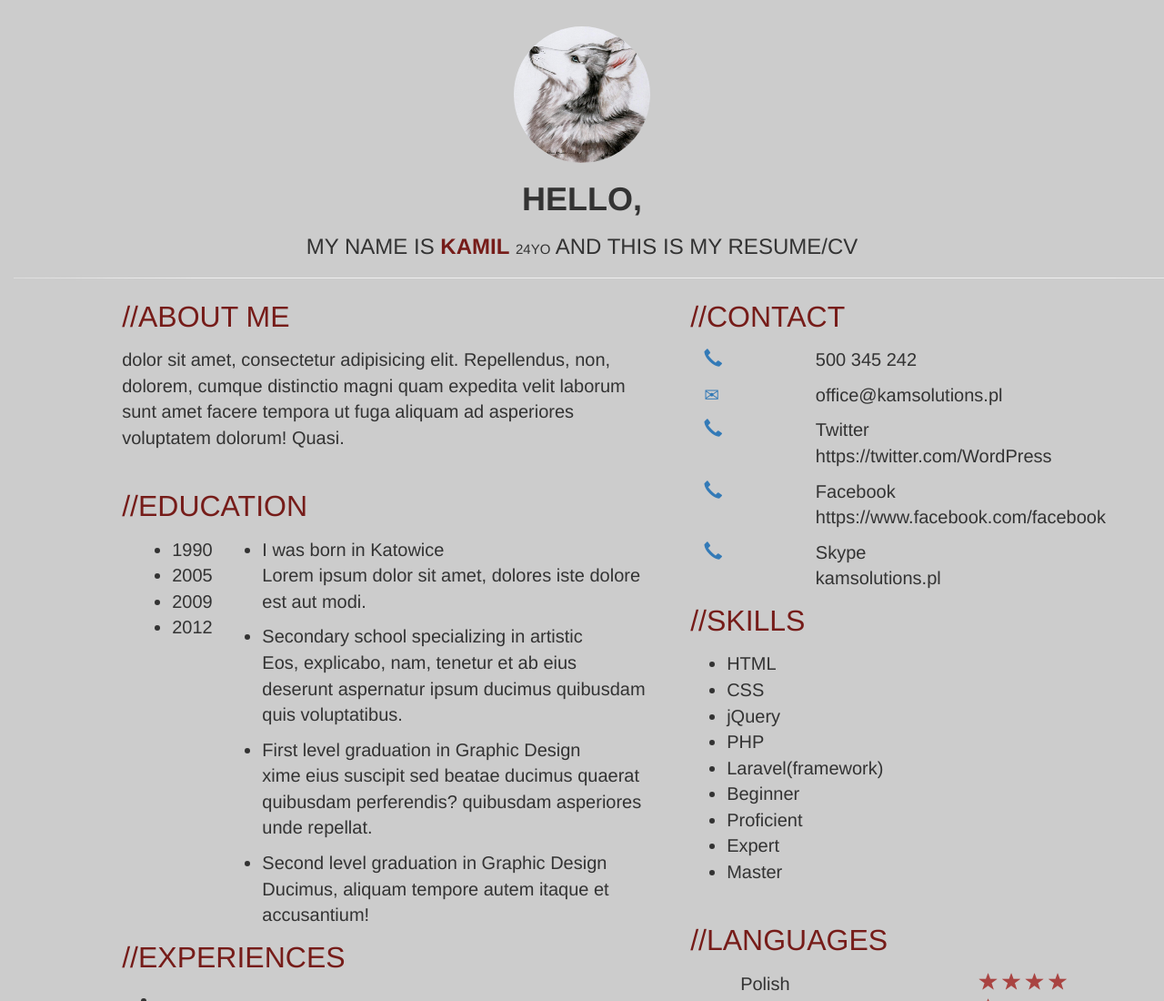
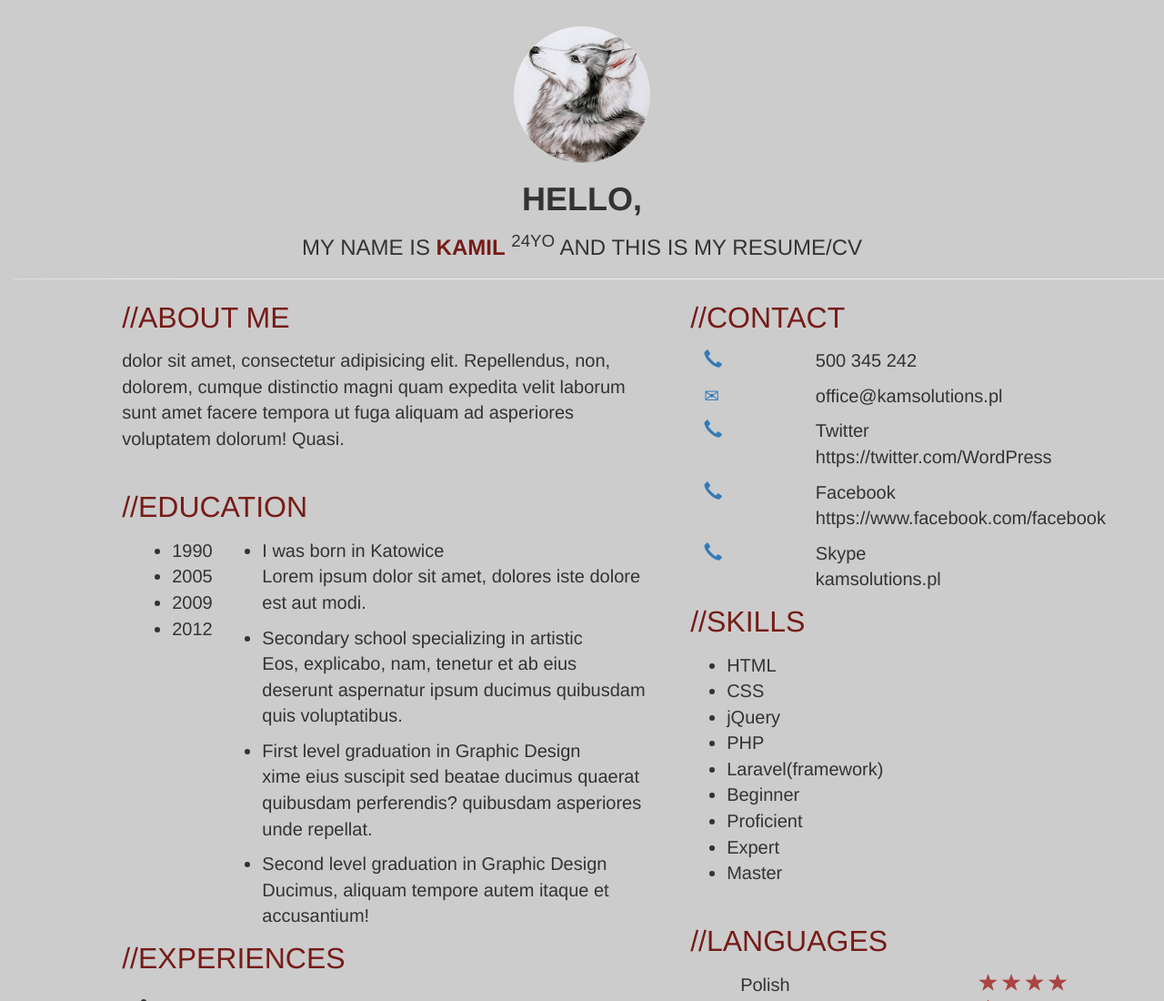
Before and after one commit to Zhang-siming/Resume, a plain HTML site: page index.html in a window 1280 px wide. Shown: the top 1100 px of the page at 91% size. Drawn offline with nearby package versions, Linux system fonts and the light colour scheme.

Commit message:
上标sup

```diff
--- a/index.html
+++ b/index.html
@@ -28,7 +28,7 @@
               <h3>
                MY NAME IS
                <span style="color: #761c19 "><b>KAMIL</b></span>
-               <span style="font-size: 15px; padding-top: 0" >24YO</span>     <!-- 啊啊啊啊啊啊啊啊啊啊啊啊-->
+               <span style="font-size: 25px; padding-top: 0" ><sup>24YO</sup></span>     <!-- 啊啊啊啊啊啊啊啊啊啊啊啊-->
                AND THIS IS MY RESUME/CV
                </h3>
          </div>
```
